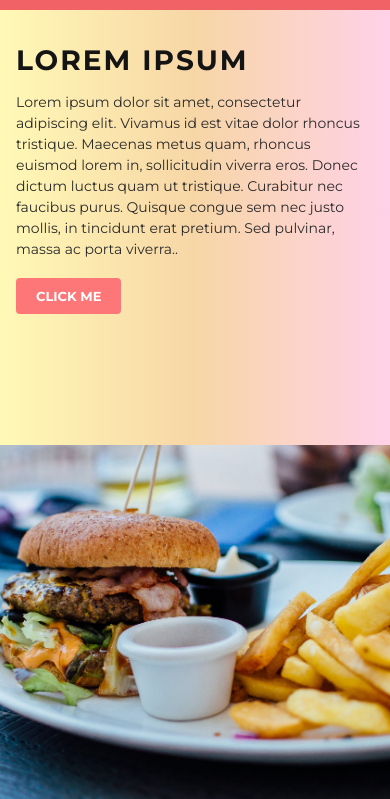
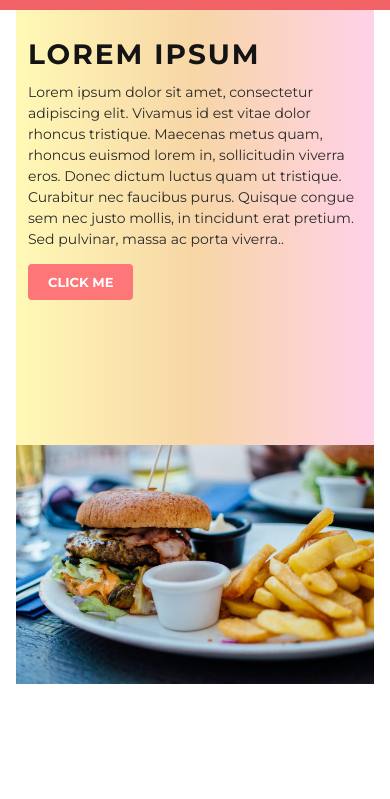
Before and after one commit to Durga-Shree-15/FrontEnd-Assign---Simpletol, a plain HTML site: page index.html in a window 390 px wide. Shown: the part 45-844 px from the top of the page. Drawn offline with Linux system fonts and the light colour scheme.

Commit message:
Update index.html

```diff
--- a/index.html
+++ b/index.html
@@ -11,13 +11,21 @@
   <style>
     /* Reset / base */
     * { box-sizing: border-box; margin: 0; padding: 0; }
-    html,body { height: 100%; }
+    html, body { height: 100%; }
     body {
       font-family: "Montserrat", sans-serif;
       background: #ffffff00;
       color: #141414;
       -webkit-font-smoothing:antialiased;
       -moz-osx-font-smoothing:grayscale;
+      overflow-x: hidden; /* avoid accidental horizontal scroll */
+    }
+
+    /* LIMIT PAGE WIDTH (prevents stretching when "Request desktop site" is used) */
+    .page-wrap {
+      width: 100%;
+      max-width: 1200px;      /* <--- max width keeps layout from growing too wide */
+      margin: 0 auto;
     }
 
     /* NAVIGATION */
@@ -26,14 +34,13 @@
       height: 55px;
       display: flex;
       align-items: center;
-      justify-content: center; /* keep centered links on wide screens */
+      justify-content: center;
       position: sticky;
       top: 0;
       z-index: 50;
-      padding: 0 20px; /* room for menu icon */
+      padding: 0 12px;
     }
 
-    /* center the ul, but allow space on right for the icon */
     nav .nav-inner {
       width: 100%;
       max-width: 1200px;
@@ -51,8 +58,6 @@
       align-items: center;
       flex-wrap: nowrap;
       white-space: nowrap;
-      padding: 0;
-      margin: 0;
     }
 
     nav a {
@@ -63,20 +68,15 @@
       font-size: 18px;
     }
 
-    /* menu icon positioned to the right (will be visible on small screens) */
     .menu-icon {
       position: absolute;
       right: 0;
-      display: none; /* hidden on desktop */
+      display: none;
       padding: 0 6px;
     }
-    .menu-icon img {
-      width: 28px;
-      height: auto;
-      display: block;
-    }
+    .menu-icon img { width: 28px; height: auto; display: block; }
 
-    /* MAIN SECTION */
+    /* MAIN SECTION (kept inside .page-wrap to limit stretching) */
     .section-one {
       display: flex;
       flex-wrap: wrap;
@@ -86,23 +86,25 @@
     .hero-left {
       flex: 1 1 50%;
       background: linear-gradient(90deg, #fff9b6, #f7d6a6, #ffd1e8);
-      padding: 150px 50px 150px 70px;
-      min-width: 300px;
+      /* responsive padding using clamp: won't grow endlessly on wide viewports */
+      padding: clamp(30px, 6vw, 150px) clamp(18px, 4vw, 70px);
+      min-width: 280px;
     }
 
     .hero-left h1 {
-      font-size: 55px;
+      /* fluid font size, prevents extremely large text when desktop site is requested */
+      font-size: clamp(28px, 4.5vw, 55px);
       font-weight: 700;
       letter-spacing: 5px;
-      margin-bottom: 30px;
+      margin-bottom: 20px;
       text-transform: uppercase;
       line-height: 1;
     }
 
     .hero-left p {
-      font-size: 17px;
+      font-size: clamp(14px, 1.6vw, 17px);
       line-height: 1.5;
-      margin-bottom: 30px;
+      margin-bottom: 20px;
       color: #2a2a2a;
       overflow-wrap: break-word;
       word-break: break-word;
@@ -130,6 +132,7 @@
     .hero-right img {
       width: 100%;
       height: 100%;
+      max-height: 720px; /* stops extremely tall images on wide desktops */
       object-fit: cover;
       display: block;
       transition: transform 0.4s ease;
@@ -146,11 +149,7 @@
       border-top: 10px solid #0f0f0f;
     }
 
-    .left-stack {
-      display: grid;
-      gap: 20px;
-    }
-
+    .left-stack { display: grid; gap: 20px; }
     .left-stack img {
       width: 100%;
       height: 220px;
@@ -174,72 +173,66 @@
       color: #000;
       border-radius: 6px;
     }
-
-    .promo-card > div:first-child {
-      font-size: 14px;
-      font-weight: 500;
-      text-transform: uppercase;
-    }
-
+    .promo-card > div:first-child { font-size: 14px; font-weight: 500; text-transform: uppercase; }
     .promo-card h2 {
-      font-size: 37px;
+      font-size: clamp(20px, 3.2vw, 37px);
       font-weight: 750;
       line-height: 1.2;
       margin: 10px 0;
       letter-spacing: 3px;
       text-transform: uppercase;
     }
-
-    .promo-card img {
-      vertical-align: middle;
-      margin-left: 6px;
-    }
+    .promo-card img { vertical-align: middle; margin-left: 6px; }
 
     /* TEXT SAFETY */
     h1, h2, p, div { overflow-wrap: break-word; word-wrap: break-word; }
 
-    /* RESPONSIVE RULES - prevent overlap on small screens */
+    /* RESPONSIVE RULES */
+    @media (max-width: 1200px) {
+      .page-wrap { padding: 0 16px; } /* small side padding on narrower desktops */
+      .section-two { padding: 80px 40px; gap: 30px; }
+      .big-vertical img { height: 420px; }
+    }
+
     @media (max-width: 1024px) {
-      .hero-left { padding: 80px 40px; }
-      .hero-left h1 { font-size: 44px; letter-spacing: 4px; }
-      .section-two { padding: 60px 40px; gap: 30px; }
-      .big-vertical img { height: 420px; }
+      .hero-left { padding: 60px 36px; }
+      .hero-left h1 { font-size: clamp(26px, 4vw, 44px); letter-spacing: 4px; }
     }
 
     /* Mobile: hide the nav links (prevents overlap) and show menu icon */
     @media (max-width: 768px) {
-      nav { padding: 0 12px; }
+      nav .nav-inner { max-width: 100%; padding: 0 6px; }
       nav ul { display: none; }            /* hide long link list on mobile */
       .menu-icon { display: block; }      /* show the icon instead */
 
+      .section-one { flex-direction: column; }
       .hero-left {
         flex: 1 1 100%;
-        padding: 50px 20px;
+        padding: 40px 18px;
       }
       .hero-right {
         flex: 1 1 100%;
-        min-height: 240px;
+        min-height: 200px;
       }
-      .hero-left h1 { font-size: 34px; letter-spacing: 3px; margin-bottom: 18px; }
-      .hero-left p { font-size: 15px; margin-bottom: 18px; }
+      .hero-left h1 { font-size: 34px; letter-spacing: 3px; margin-bottom: 14px; }
+      .hero-left p { font-size: 15px; margin-bottom: 14px; }
 
       .section-two {
         grid-template-columns: 1fr;
-        padding: 40px 20px;
+        padding: 40px 18px;
       }
       .left-stack img { height: 200px; }
       .big-vertical img { height: 300px; }
-      .promo-card { padding: 28px; }
+      .promo-card { padding: 24px; }
       .promo-card h2 { font-size: 26px; }
     }
 
-    /* Extra small phones */
     @media (max-width: 420px) {
-      .hero-left { padding: 36px 16px; }
+      .hero-left { padding: 30px 12px; }
       .hero-left h1 { font-size: 28px; letter-spacing: 2px; }
       .hero-left p { font-size: 14px; }
       .cta { padding: 10px 20px; font-size: 13px; }
-      .promo-card { padding: 20px; }
+      .promo-card { padding: 18px; }
       .promo-card h2 { font-size: 22px; letter-spacing: 1px; }
     }
   </style>
@@ -248,7 +241,7 @@
 
   <!-- NAV -->
   <nav>
-    <div class="nav-inner">
+    <div class="nav-inner page-wrap">
       <ul>
         <li><a href="#">Home</a></li>
         <li><a href="#">Order</a></li>
@@ -264,7 +257,8 @@
     </div>
   </nav>
 
-  <!-- MAIN -->
+  <!-- MAIN (wrapped to limit max width and avoid stretching) -->
+  <div class="page-wrap">
     <section class="section-one">
       <div class="hero-left">
         <h1>LOREM IPSUM</h1>
@@ -299,6 +293,7 @@
         <div>Click <img src="icons8-arrow-30.png" alt="arrow" width="20"></div>
       </div>
     </section>
+  </div>
 
 </body>
 </html>
```
Lines whose indentation alone changed are shown as unchanged.
